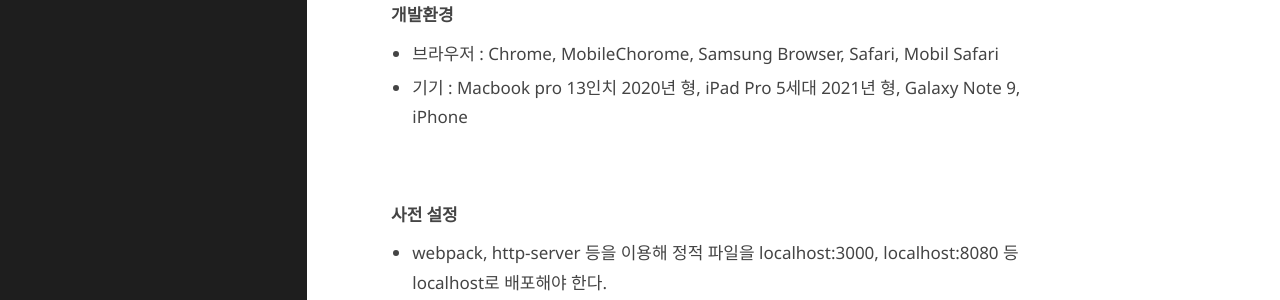
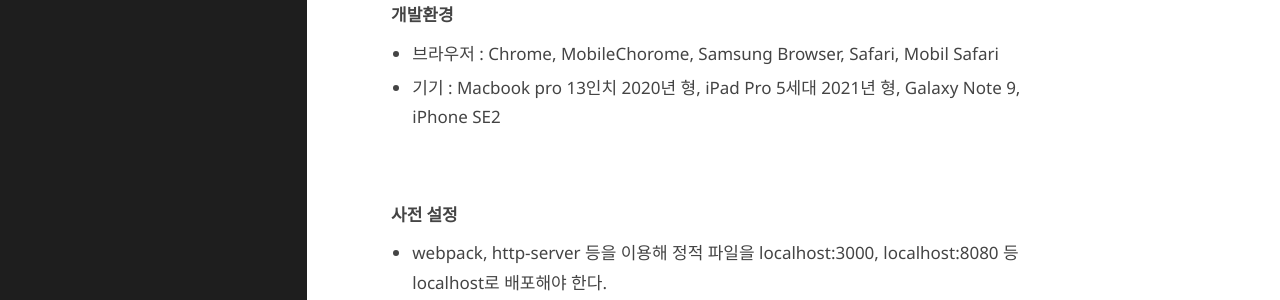
Before and after one commit to jujeol-jujeol/jujeol-jujeol.github.io, a Jekyll site: the page built from _posts/2021-07-16-localhost-모바일로-디버깅하기.md, in a window 1280 px wide and 900 px high, scrolled down 529 px. Shown: the part 184-484 px from the top of the window. Built offline with Jekyll 4.4.1, drawn with Linux system fonts in a browser that asks for light colours; some web fonts are replaced.

Commit message:
Update 2021-07-16-localhost-모바일로-디버깅하기.md

```diff
--- a/_posts/2021-07-16-localhost-모바일로-디버깅하기.md
+++ b/_posts/2021-07-16-localhost-모바일로-디버깅하기.md
@@ -20,7 +20,7 @@ author: sunny
 #### 개발환경
 
 - 브라우저 : Chrome, MobileChorome, Samsung Browser, Safari, Mobil Safari
-- 기기 : Macbook pro 13인치 2020년 형, iPad Pro 5세대 2021년 형, Galaxy Note 9, iPhone
+- 기기 : Macbook pro 13인치 2020년 형, iPad Pro 5세대 2021년 형, Galaxy Note 9, iPhone SE2
 
 #### 사전 설정
 
```
